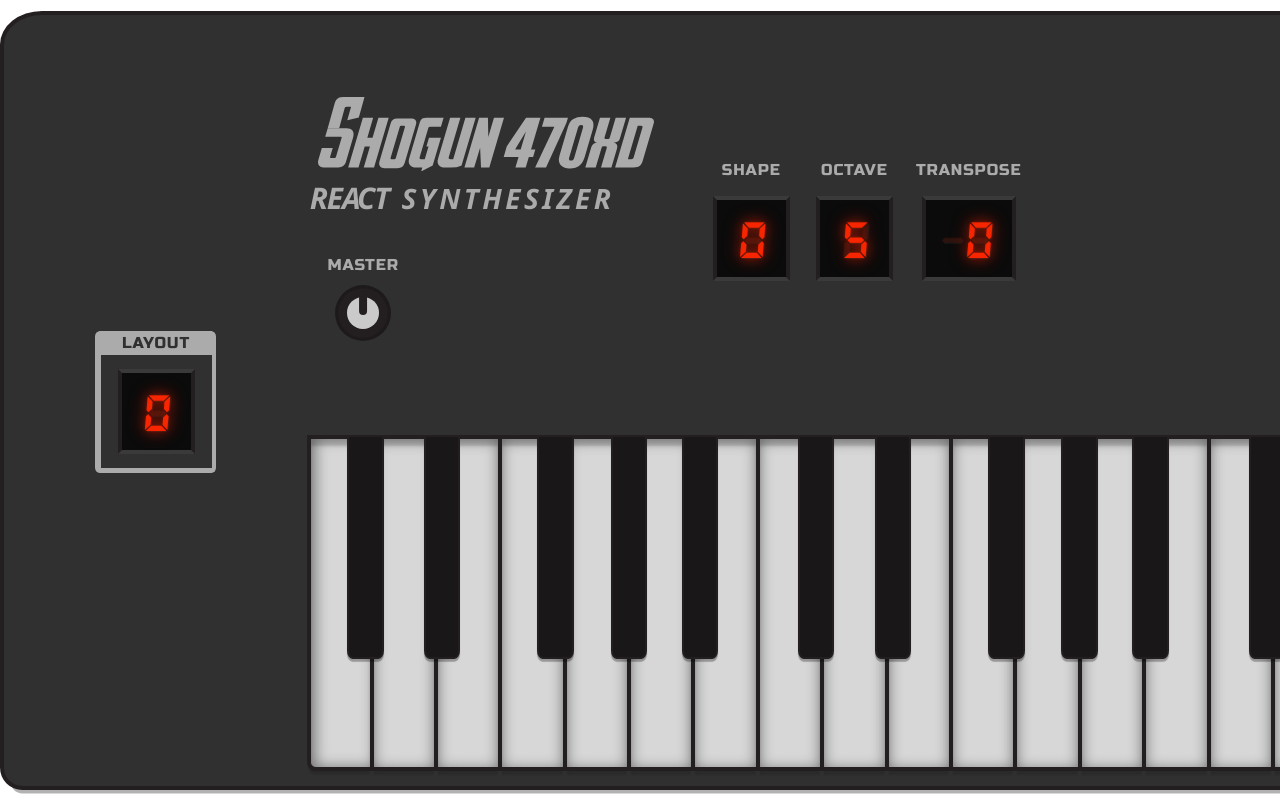
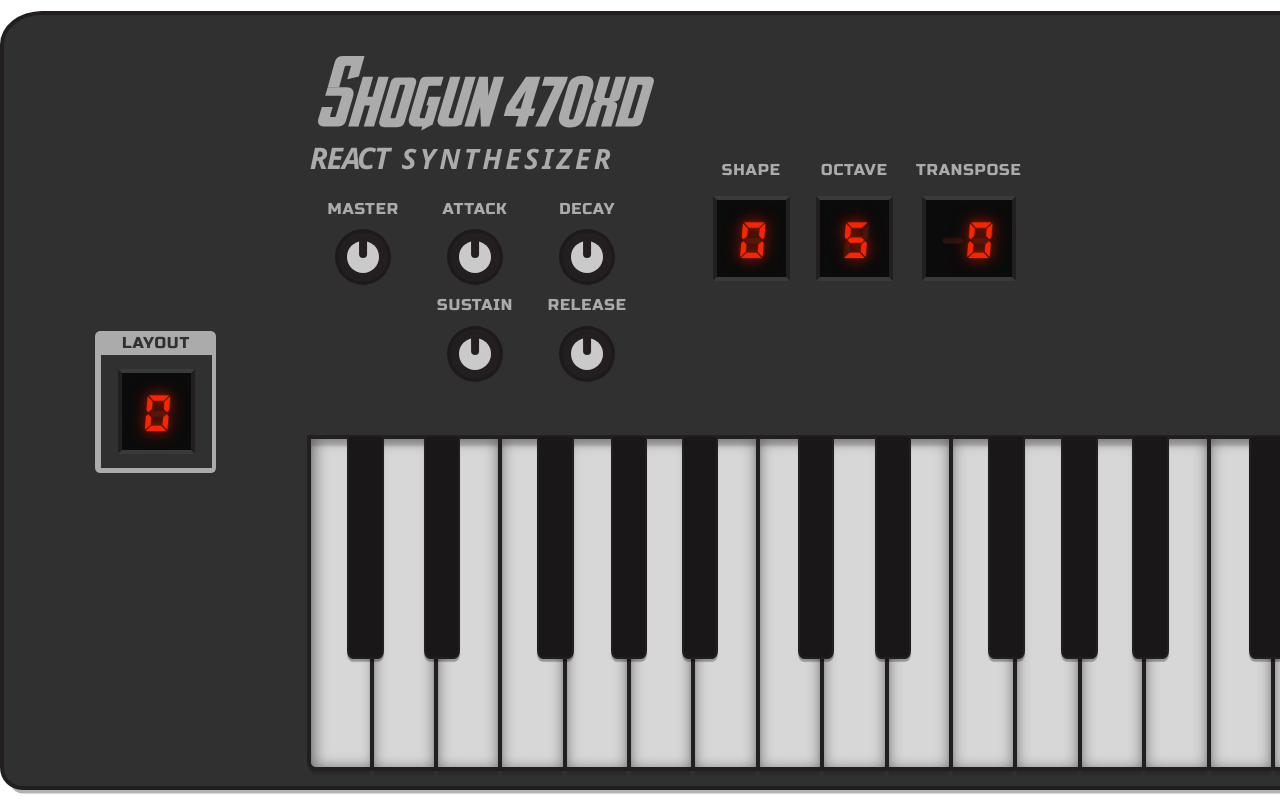
Before and after one commit to adamhari/piano-roll, a React (Create React App) app: page / in a window 1280 px wide. Shown: the top 800 px of the page. Built offline with nearby package versions, Linux system fonts and the light colour scheme.

Commit message:
rework Voice playback

```diff
--- a/src/App.js
+++ b/src/App.js
@@ -66,17 +66,22 @@ class App extends Component {
 
     const AudioContext = window.AudioContext || window.webkitAudioContext;
     this.audioContext = new AudioContext();
-    this.masterGain = this.audioContext.createGain();
-    this.destination = this.audioContext.destination;
-    this.masterGain.connect(this.destination);
+    this.audioContext.effectChain = this.audioContext.createGain();
+    this.audioContext.effectChain.connect(this.audioContext.destination);
 
-    console.log("LATENCY", this.audioContext.baseLatency, this.audioContext.outputLatency)
+    console.log("initializeVoices");
 
-    // console.log("initializeVoices");
-
-    // Object.keys(KEYS_MAP).forEach(key => {
-    //   this.voices[key] = new Voice(this.audioContext, KEYS_MAP[key].freq);
-    // });
+    Object.keys(KEYS_MAP).forEach(key => {
+      console.log(key);
+      this.voices[key] = new Voice(
+        this.audioContext,
+        KEYS_MAP[key].freq,
+        this.state.gain,
+        this.state.shape,
+        this.state.octave,
+        this.state.transpose
+      );;
+    });
   };
 
   startAudioContext = () => {
@@ -91,20 +96,24 @@ class App extends Component {
   /** GLOBAL EVENT HANDLERS */
 
   handleKeyDown = e => {
-    console.log("handleKeyDown", e);
+    // console.log("handleKeyDown", e);
 
+    e.preventDefault();
     const keyPressed = e.key.toLowerCase();
     const pianoKey = LAYOUTS[this.state.layout][keyPressed];
-    !!pianoKey && this.activatePianoKey(pianoKey);
 
-    if (keyPressed === "control" || keyPressed === "command")
+    if (pianoKey) {
+      this.activatePianoKey(pianoKey);
+    } else if (keyPressed === "control" || keyPressed === "command") {
       this.setState({ alternateControl: true });
+    }
+
 
     this.startAudioContext();
   };
 
   handleKeyUp = e => {
-    console.log("handleKeyUp", e);
+    // console.log("handleKeyUp", e);
 
     const keyReleased = e.key.toLowerCase();
 
@@ -133,13 +142,10 @@ class App extends Component {
 
   handleMouseLeave = e => {
     // console.log("handleMouseLeave", e);
-    // this.deactivatePianoKeys();
-    // this.handleMouseUpControl();
   };
 
   handleMouseOut = e => {
     // console.log("handleMouseOut", e);
-    // this.deactivatePianoKeys();
   };
 
   /** PIANO KEYS */
@@ -195,37 +201,16 @@ class App extends Component {
     }));
   };
 
-  deactivatePianoKeys = (e = null) => {
-    console.log("deactivatePianoKeys", e);
-
-    e && e.preventDefault();
-
-    this.setState({ activeKeys: [] });
-  };
-
   startPlayingKey = key => {
     console.log("startPlayingKey", KEYS_MAP[key]);
 
-    this.voices[key] = new Voice(
-      this.audioContext,
-      KEYS_MAP[key].freq,
-      this.state.gain,
-      this.state.shape,
-      this.state.octave,
-      this.state.transpose
-    );
+    this.voices[key] && this.voices[key].start();
   };
 
   stopPlayingKey = key => {
     console.log("stopPlayingKey", KEYS_MAP[key]);
 
     this.voices[key] && this.voices[key].stop();
-  };
-
-  stopPlayingKeys = () => {
-    console.log("stopPlayingKeys");
-
-    Object.keys(this.voices).forEach(key => this.voices[key].stop());
   };
 
   /** SYNTH CONTROLS */
--- a/src/components/Piano.js
+++ b/src/components/Piano.js
@@ -7,10 +7,14 @@ import { CONTROLS } from "../js/statics";
 const Piano = (props) => {
 
   const {
+    attack,
+    decay,
     layout,
     master,
     octave,
+    release,
     shape,
+    sustain,
     transpose
   } = props;
 
@@ -34,8 +38,8 @@ const Piano = (props) => {
     </div>
   );
 
-  const renderMasterControls = () => (
-    <div id="pr-master-controls">
+  const renderGlobalControls = () => (
+    <div id="pr-global-controls">
       <PianoKnobControl
         {...props}
         name="master"
@@ -43,6 +47,36 @@ const Piano = (props) => {
         max={CONTROLS.master.range.max}
         value={master}
       />
+      <div id="pr-envelope-controls">
+        <PianoKnobControl
+          {...props}
+          name="attack"
+          min={CONTROLS.attack.range.min}
+          max={CONTROLS.attack.range.max}
+          value={attack}
+        />
+        <PianoKnobControl
+          {...props}
+          name="decay"
+          min={CONTROLS.decay.range.min}
+          max={CONTROLS.decay.range.max}
+          value={decay}
+        />
+        <PianoKnobControl
+          {...props}
+          name="sustain"
+          min={CONTROLS.sustain.range.min}
+          max={CONTROLS.sustain.range.max}
+          value={sustain}
+        />
+        <PianoKnobControl
+          {...props}
+          name="release"
+          min={CONTROLS.release.range.min}
+          max={CONTROLS.release.range.max}
+          value={release}
+        />
+      </div>
     </div>
   );
 
@@ -61,9 +95,9 @@ const Piano = (props) => {
       </div>
       <div id="pr-piano-right">
           <div id="pr-piano-right-top">
-            <div id="pr-master-section">
+            <div id="pr-global-section">
               {renderLogo()}
-              {renderMasterControls()}
+              {renderGlobalControls()}
             </div>
             <div id="pr-piano-top-controls">
 
--- a/src/js/classes/Voice.js
+++ b/src/js/classes/Voice.js
@@ -1,6 +1,7 @@
 import { FREQ_MULTIPLIER, OSC_SHAPES } from "../statics";
 
 export default class Voice {
+
   constructor(
     audioContext,
     frequency,
@@ -12,7 +13,7 @@ export default class Voice {
     decay = 1,
     sustain = 1,
     release = 1
-    ) {
+  ) {
     this.active = false;
     this.audioContext = audioContext;
     this.frequency = frequency;
@@ -27,30 +28,36 @@ export default class Voice {
 
     this.oscillators = [];
 
+    this.initializeOscillators();
+  }
+
+  initializeOscillators = () => {
+    this.osc1Gain = this.audioContext.createGain();
+    this.osc1Gain.gain.value = this.getGain();
+    this.osc1Gain.connect(this.audioContext.effectChain);
     this.osc1 = this.audioContext.createOscillator();
     this.osc1.frequency.value = this.getFrequency(); //* Math.pow(2, octave);
-    this.osc1Gain = this.audioContext.createGain();
-    this.osc1Gain.gain.value = (this.gain / 100);
+    this.osc1.type = this.getOscType();
     this.osc1.connect(this.osc1Gain);
-    this.osc1Gain.connect(this.audioContext.destination);
-    this.osc1.type = OSC_SHAPES[shape];
+
 
     this.oscillators.push(this.osc1);
-
-    this.start();
-  }
+  };
 
   start = () => {
     this.active = true;
 
-    this.osc1.start();
+    const now = this.audioContext.currentTime;
+    const attack = now + this.release / 1000;
+
+    this.osc1.start(attack);
   };
 
   stop = () => {
     this.active = false;
 
     const now = this.audioContext.currentTime;
-    const release = now + (this.release / 1000);
+    const release = now + this.release / 1000;
 
     this.osc1.stop(release);
   };
@@ -60,4 +67,8 @@ export default class Voice {
     const transposedFrequency = octavedFrequency * Math.pow(FREQ_MULTIPLIER, this.transpose);
     return transposedFrequency;
   };
+
+  getGain = () => this.gain / 100;
+
+  getOscType = () => OSC_SHAPES[this.shape];
 }
--- a/src/js/statics.js
+++ b/src/js/statics.js
@@ -122,12 +122,12 @@ export const LAYOUTS = [
     ',': 'C1',
     'l': 'C♯1',
     '.': 'D1',
-    ';': 'D#1',
+    ';': 'D♯1',
     '/': 'E1',
     'q': 'C1',
     '2': 'C♯1',
     'w': 'D1',
-    '3': 'D#1',
+    '3': 'D♯1',
     'e': 'E1',
     'r': 'F1',
     '5': 'F♯1',
@@ -142,7 +142,7 @@ export const LAYOUTS = [
     '0': 'D♯2',
     'p': 'E2',
     '[': 'F2',
-    '=': 'F#2',
+    '=': 'F♯2',
     ']': 'G2',
     'backspace': 'G♯2',
     '\\': 'A2',
@@ -180,8 +180,43 @@ export const CONTROLS = {
       max: 1,
     }
   },
+  master: {
+    defaultValue: 50,
+    range: {
+      min: 0,
+      max: 100
+    }
+  },
+  attack: {
+    defaultValue: 50,
+    range: {
+      min: 0,
+      max: 100
+    }
+  },
+  decay: {
+    defaultValue: 50,
+    range: {
+      min: 0,
+      max: 100
+    }
+  },
+  sustain: {
+    defaultValue: 50,
+    range: {
+      min: 0,
+      max: 100
+    }
+  },
+  release: {
+    defaultValue: 50,
+    range: {
+      min: 0,
+      max: 100
+    }
+  },
   gain: {
-    defaultValue: 50,
+    defaultValue: 80,
     range: {
       min: 0,
       max: 100
@@ -207,12 +242,5 @@ export const CONTROLS = {
       min: -9,
       max: 9
     }
-  },
-  master: {
-    defaultValue: 50,
-    range: {
-      min: 0,
-      max: 100
-    }
   }
 }
--- a/src/styles/index.css
+++ b/src/styles/index.css
@@ -95,7 +95,7 @@ body {
           align-items: center;
 }
 
-#pr-piano-right-top #pr-master-section #pr-logo-section {
+#pr-piano-right-top #pr-global-section #pr-logo-section {
   cursor: default;
   position: relative;
   color: #ababab;
@@ -105,11 +105,11 @@ body {
   padding: 0 0 0 0.375rem;
 }
 
-#pr-piano-right-top #pr-master-section #pr-logo-section #pr-logo {
+#pr-piano-right-top #pr-global-section #pr-logo-section #pr-logo {
   width: 12rem;
 }
 
-#pr-piano-right-top #pr-master-section #pr-logo-section #pr-logo-subtext {
+#pr-piano-right-top #pr-global-section #pr-logo-section #pr-logo-subtext {
   position: absolute;
   left: 0.09375rem;
   line-height: 1.25;
@@ -119,7 +119,7 @@ body {
   letter-spacing: 0.125rem;
 }
 
-#pr-piano-right-top #pr-master-section #pr-logo-section #pr-logo-subtext #pr-logo-subtext-bold {
+#pr-piano-right-top #pr-global-section #pr-logo-section #pr-logo-subtext #pr-logo-subtext-bold {
   display: inline-block;
   font-weight: 800;
   font-size: 1.0625rem;
@@ -127,9 +127,21 @@ body {
   padding-right: 0.0625rem;
 }
 
-#pr-piano-right-top #pr-master-section #pr-master-controls {
+#pr-piano-right-top #pr-global-section #pr-global-controls {
+  display: -webkit-box;
+  display: -ms-flexbox;
+  display: flex;
   text-align: left;
   margin: 0.75rem 0 0;
+}
+
+#pr-piano-right-top #pr-global-section #pr-global-controls #pr-envelope-controls {
+  display: -ms-grid;
+  display: grid;
+  -ms-grid-columns: auto auto;
+      grid-template-columns: auto auto;
+  -ms-grid-rows: auto auto;
+      grid-template-rows: auto auto;
 }
 
 #pr-piano-top-controls {
--- a/src/styles/index.scss
+++ b/src/styles/index.scss
@@ -53,7 +53,7 @@ body {
   display: flex;
   align-items: center;
 
-  #pr-master-section {
+  #pr-global-section {
     #pr-logo-section {
       cursor: default;
       position: relative;
@@ -90,9 +90,16 @@ body {
       }
     }
 
-    #pr-master-controls {
+    #pr-global-controls {
+      display: flex;
       text-align: left;
       margin: 0.75rem 0 0;
+
+      #pr-envelope-controls {
+        display: grid;
+        grid-template-columns: auto auto;
+        grid-template-rows: auto auto;
+      }
     }
   }
 
```
Also changed, not shown: 1 other file (tests, documents, lock files or other folders).
